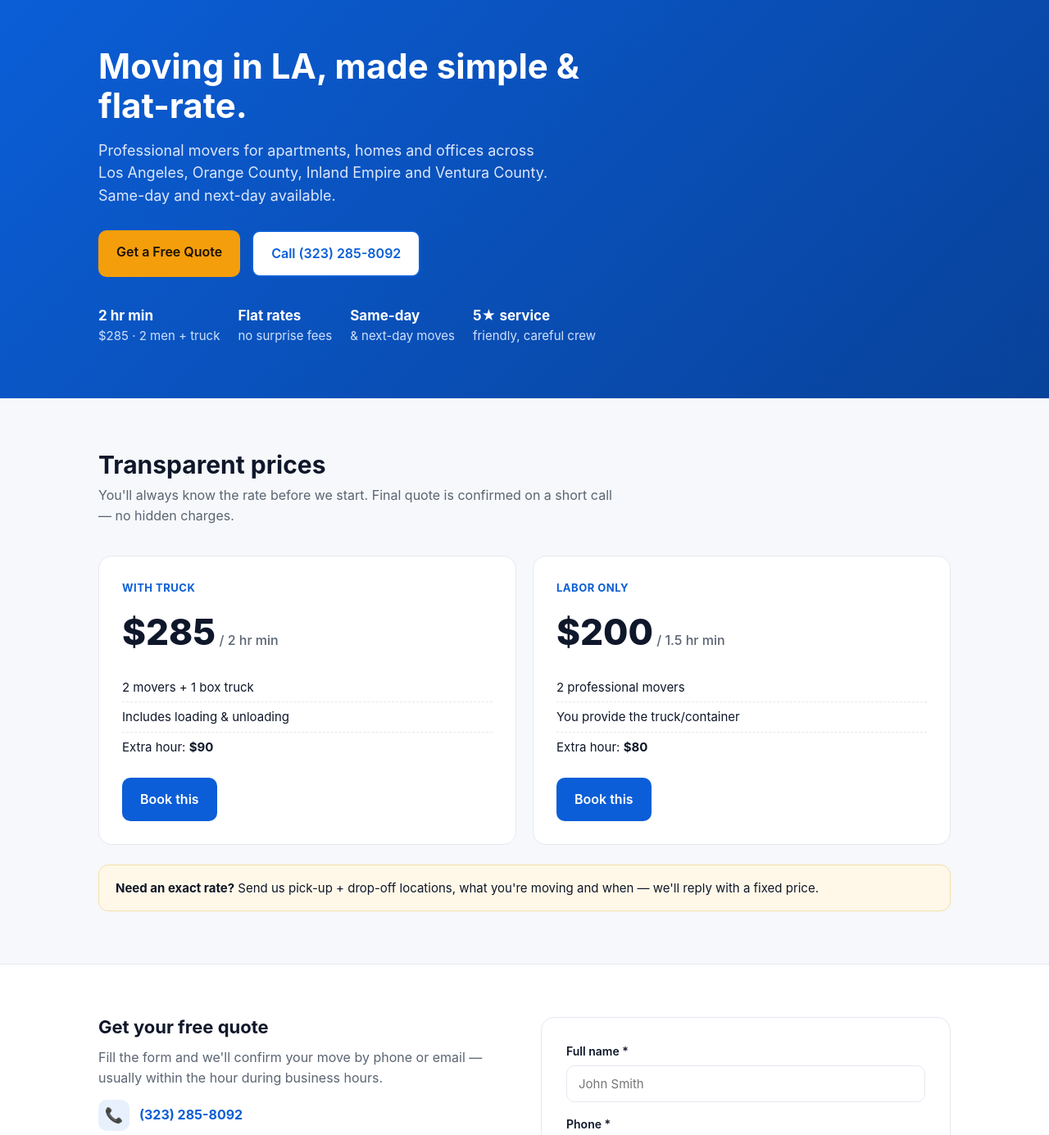
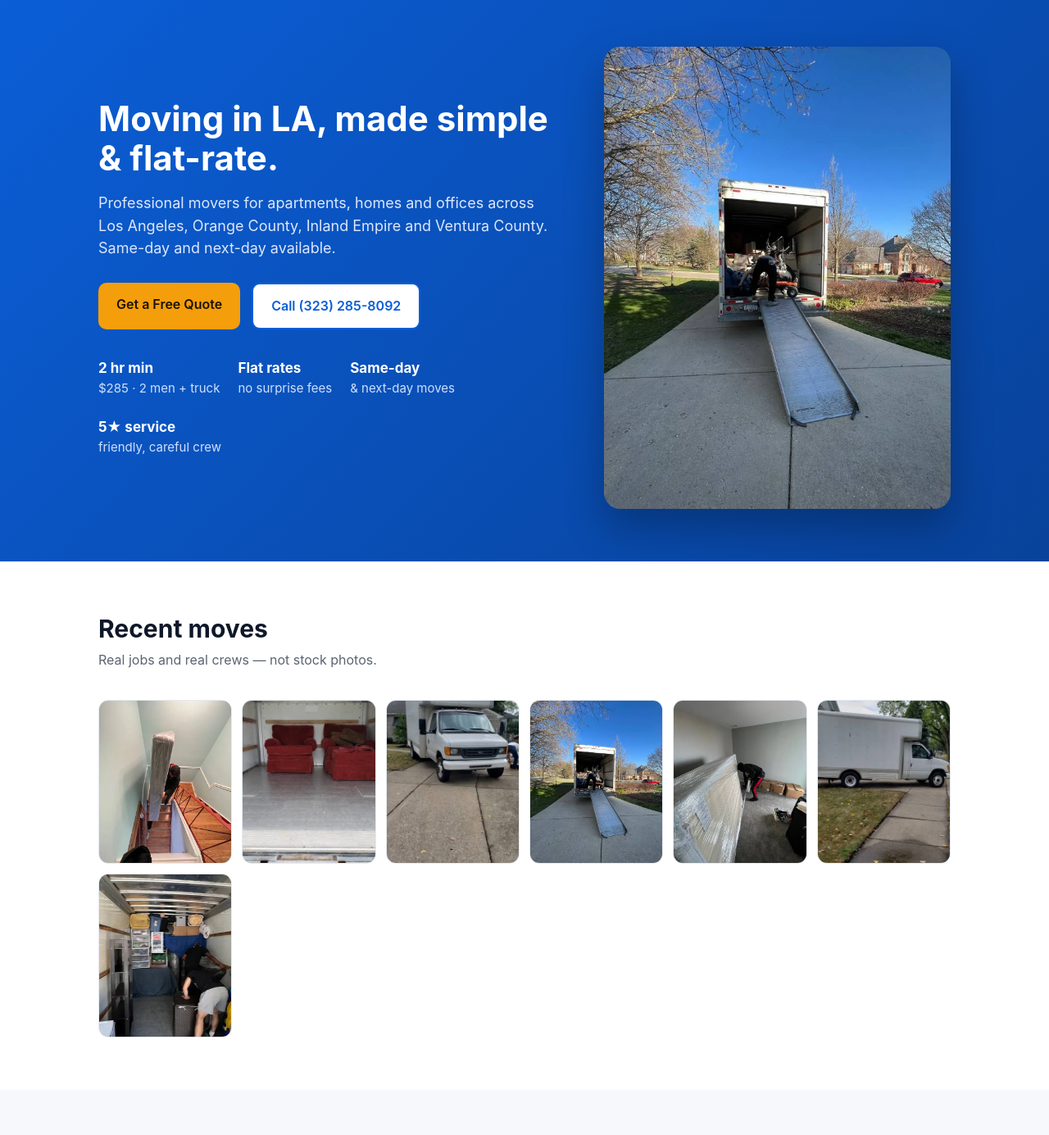
Before and after one commit to localservs-prog/ems, a plain HTML site: page move/index.html in a window 1280 px wide. Shown: the part 80-1465 px from the top of the page at 82% size. Drawn offline with Linux system fonts and the light colour scheme.

Commit message:
Move landing: split hero photo, gallery, reviews section

```diff
--- a/move/index.html
+++ b/move/index.html
@@ -103,6 +103,15 @@
   .msg{display:none;padding:14px 16px;border-radius:10px;margin-bottom:16px;font-weight:600}
   .msg.ok{display:block;background:#e7f7ec;color:#157347}
   .msg.err{display:block;background:#fdecec;color:#b42318}
+
+  /* hero split + gallery + reviews */
+  .hero-grid{display:grid;grid-template-columns:1.15fr .85fr;gap:44px;align-items:center}
+  @media(max-width:860px){.hero-grid{grid-template-columns:1fr}.hero-figure{order:-1;max-width:420px;margin:0 auto}}
+  .hero-figure img{width:100%;height:auto;border-radius:20px;box-shadow:0 22px 50px rgba(0,0,0,.28);display:block}
+  .gallery{display:grid;grid-template-columns:repeat(auto-fill,minmax(150px,1fr));gap:12px}
+  .gallery img{width:100%;height:200px;object-fit:cover;border-radius:12px;display:block;border:1px solid var(--line)}
+  .reviews{display:grid;grid-template-columns:repeat(auto-fit,minmax(230px,1fr));gap:16px}
+  .reviews img{width:100%;height:auto;border-radius:14px;border:1px solid var(--line);display:block;background:#fff}
 </style>
 </head>
 <body>
@@ -118,7 +127,8 @@
 </header>
 
 <section class="hero">
-  <div class="wrap">
+  <div class="wrap hero-grid">
+    <div class="hero-copy">
     <h1>Moving in LA, made simple &amp; flat-rate.</h1>
     <p>Professional movers for apartments, homes and offices across Los Angeles, Orange County, Inland Empire and Ventura County. Same-day and next-day available.</p>
     <div class="cta">
@@ -131,8 +141,29 @@
       <div><b>Same-day</b>&amp; next-day moves</div>
       <div><b>5★ service</b>friendly, careful crew</div>
     </div>
+    </div>
+    <figure class="hero-figure">
+      <img src="images/hero.webp" alt="LocalServs Moving crew loading a truck in Los Angeles" width="675" height="900" fetchpriority="high">
+    </figure>
   </div>
 </section>
+
+<section id="work" style="background:#fff;border-top:1px solid var(--line)">
+  <div class="wrap">
+    <h2 class="sec-title">Recent moves</h2>
+    <p class="sec-sub">Real jobs and real crews — not stock photos.</p>
+    <div class="gallery">
+      <img src="images/p1.webp" alt="Moving job in Los Angeles — photo 1" loading="lazy">
+      <img src="images/p2.webp" alt="Moving job in Los Angeles — photo 2" loading="lazy">
+      <img src="images/p3.webp" alt="Moving job in Los Angeles — photo 3" loading="lazy">
+      <img src="images/p4.webp" alt="Moving job in Los Angeles — photo 4" loading="lazy">
+      <img src="images/p5.webp" alt="Moving job in Los Angeles — photo 5" loading="lazy">
+      <img src="images/p6.webp" alt="Moving job in Los Angeles — photo 6" loading="lazy">
+      <img src="images/p7.webp" alt="Moving job in Los Angeles — photo 7" loading="lazy">
+    </div>
+  </div>
+</section>
+
 
 <section id="prices">
   <div class="wrap">
@@ -227,6 +258,19 @@
   </div>
 </section>
 
+
+<section id="reviews">
+  <div class="wrap">
+    <h2 class="sec-title">What customers say</h2>
+    <p class="sec-sub">Screenshots from real customers.</p>
+    <div class="reviews">
+      <img src="images/r1.webp" alt="Customer review 1" loading="lazy">
+      <img src="images/r2.webp" alt="Customer review 2" loading="lazy">
+      <img src="images/r3.webp" alt="Customer review 3" loading="lazy">
+      <img src="images/r4.webp" alt="Customer review 4" loading="lazy">
+    </div>
+  </div>
+</section>
 <section id="faq">
   <div class="wrap">
     <h2 class="sec-title">FAQ</h2>
```
Also changed, not shown: move/images/hero.webp (added), move/images/p1.webp (added), move/images/p2.webp (added), move/images/p3.webp (added), move/images/p4.webp (added), move/images/p5.webp (added), move/images/p6.webp (added), move/images/p7.webp (added), move/images/r1.webp (added), move/images/r2.webp (added), move/images/r3.webp (added), move/images/r4.webp (added).
